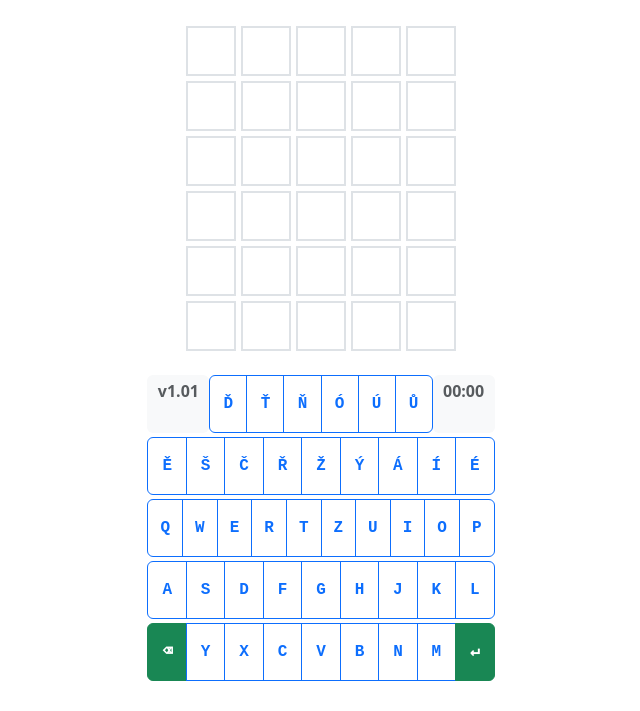
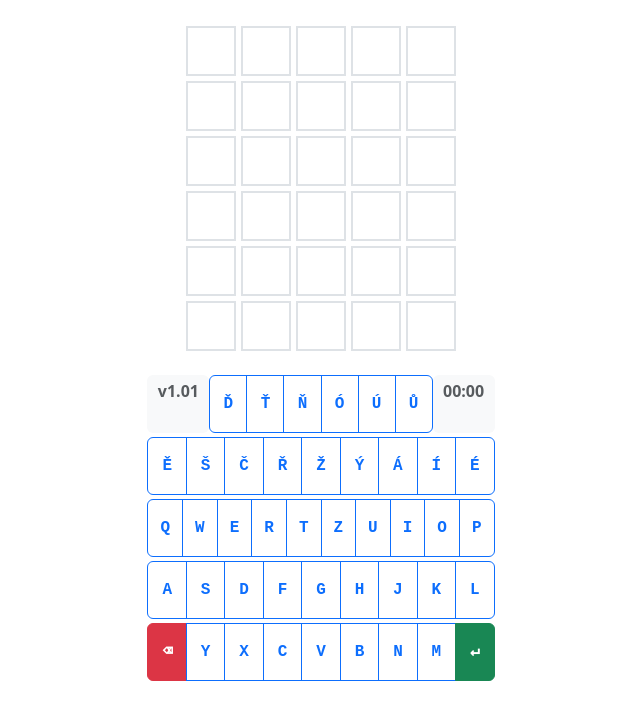
Before and after one commit to DamianVCechov/Wordle, a plain HTML site: page public/index.html in a window 1280 px wide. Shown: the part 89-800 px from the top of the page, without its empty margins (319-959 px from the left). Drawn offline with nearby package versions, Linux system fonts and the light colour scheme; no server answers.

Commit message:
Z-index tiles and color BackSpace

```diff
--- a/public/index.html
+++ b/public/index.html
@@ -16,7 +16,8 @@
 	</header>
 
 	<main class="container-fluid d-flex flex-column align-items-center justify-content-center flex-grow-1">
-		<div id="message-container" class="toast align-items-center text-bg-danger border-0 position-absolute top-50 start-50 translate-middle-x mt-4" role="alert" aria-live="assertive" aria-atomic="true">
+		<div id="message-container" class="toast align-items-center text-bg-danger border-0 position-absolute top-50
+            start-50 translate-middle-x mt-4 z-index-10" role="alert" aria-live="assertive" aria-atomic="true">
 			<div class="d-flex">
 				<div class="toast-body"></div>
 				<button type="button" class="btn-close btn-close-white me-2 m-auto" data-bs-dismiss="toast" aria-label="Close"></button>
--- a/public/script.js
+++ b/public/script.js
@@ -168,9 +168,13 @@ document.addEventListener('DOMContentLoaded', () => {
 			}
 			rowKeys.forEach(key => {
 				const keyButton = document.createElement('button');
-				if (key === BackSpaceKey || key === EnterKey) {
-					keyButton.className = 'btn btn-success py-2 py-lg-3 fw-bold key';
-				} else {
+				if (key === BackSpaceKey) {
+					keyButton.className = 'btn btn-danger py-2 py-lg-3 fw-bold key';
+				}
+                else if (key === EnterKey) {
+                    keyButton.className = 'btn btn-success py-2 py-lg-3 fw-bold key';
+                }
+                else {
 					keyButton.className = 'btn btn-outline-primary py-2 py-lg-3 fw-bold key';
 				}
 				keyButton.innerHTML = key;
```
